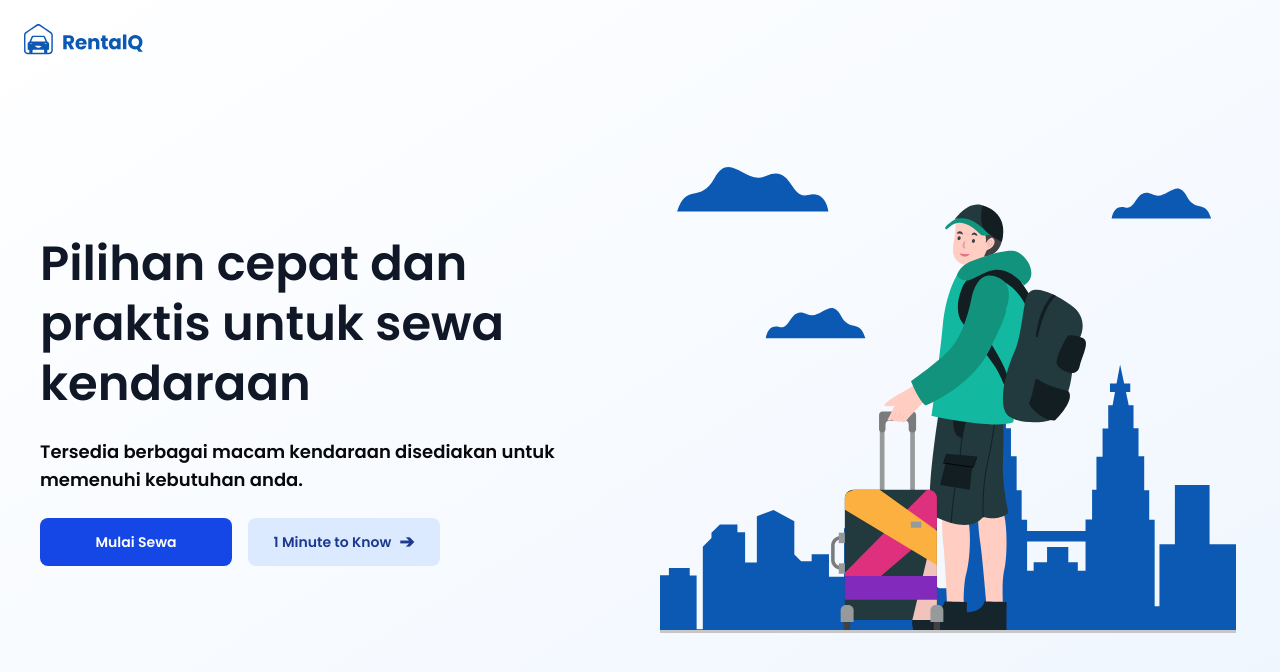
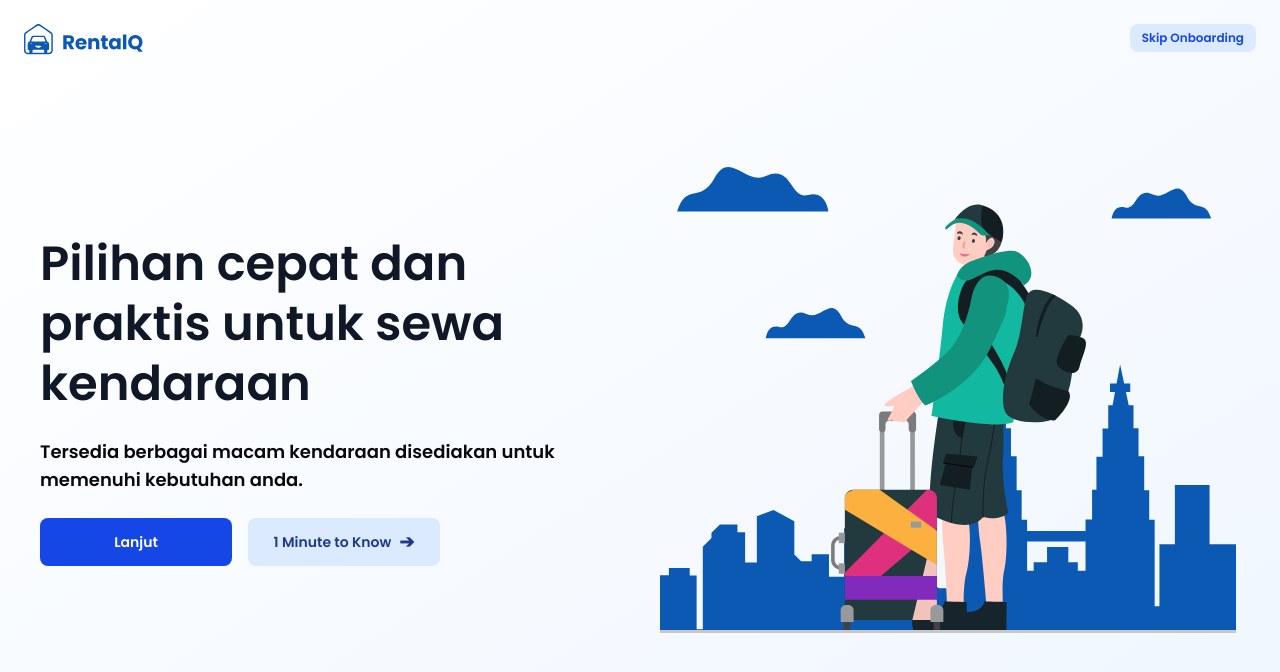
Before and after one commit to farrelputras/rentalq_pppl_6, a Next.js app: page /onboarding1 in a window 1280 px wide. Shown: the top 672 px of the page. Built offline with nearby package versions, Linux system fonts and the light colour scheme.

Commit message:
feat: add skip onboarding

```diff
--- a/src/app/(auth)/onboarding1/page.tsx
+++ b/src/app/(auth)/onboarding1/page.tsx
@@ -9,6 +9,7 @@ export default function HeroSection() {
 
   return (
     <section className="relative min-h-screen bg-gradient-to-br from-white to-blue-50 flex items-center justify-center font-[Poppins]">
+
       {/* Logo */}
       <div className="absolute top-6 left-6 z-50 flex items-center">
         <Image
@@ -17,6 +18,15 @@ export default function HeroSection() {
           width={120}
           height={40}
         />
+      </div>
+
+      {/* Tombol Skip di pojok kanan atas */}
+      <div className="absolute top-6 right-6 z-50">
+        <Link href="/login">
+          <button className="px-3 py-1.5 bg-blue-100 text-blue-700 text-xs font-semibold rounded-md hover:bg-blue-200 transition">
+            Skip Onboarding
+          </button>
+        </Link>
       </div>
 
       {/* Video Modal */}
@@ -52,7 +62,7 @@ export default function HeroSection() {
           <div className="flex gap-4">
             <Link href="/onboarding2">
               <button className="cursor-pointer w-48 h-12 bg-blue-700 text-white rounded-md text-sm font-bold hover:bg-blue-800 transition flex items-center justify-center">
-                Mulai Sewa
+                Lanjut
               </button>
             </Link>
             <button
--- a/src/app/(auth)/onboarding2/page.tsx
+++ b/src/app/(auth)/onboarding2/page.tsx
@@ -17,6 +17,14 @@ export default function HeroSection() {
           width={120}
           height={40}
         />
+      </div>
+       {/* Tombol Skip di pojok kanan atas */}
+      <div className="absolute top-6 right-6 z-50">
+        <Link href="/login">
+          <button className="px-3 py-1.5 bg-blue-100 text-blue-700 text-xs font-semibold rounded-md hover:bg-blue-200 transition">
+            Skip Onboarding
+          </button>
+        </Link>
       </div>
 
       {/* Video Modal */}
@@ -51,7 +59,7 @@ export default function HeroSection() {
           <div className="flex gap-4">
             <Link href="/onboarding3">
               <button className="cursor-pointer w-48 h-12 bg-blue-700 text-white rounded-md text-sm font-bold hover:bg-blue-800 transition flex items-center justify-center">
-                Mulai Sewa
+                Lanjut
               </button>
             </Link>
             <button
```
